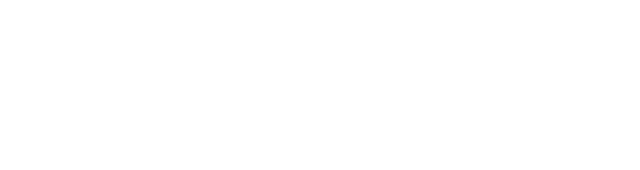
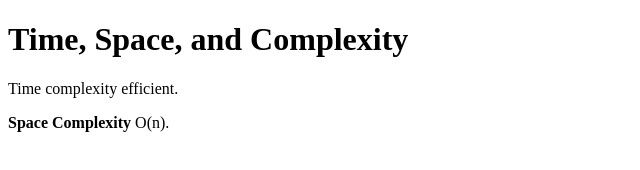
Before and after one commit to acciojob/time-and-space-complexity-ramakrishna-9989, a website: page main.html in a window 1280 px wide. Shown: the whole page, without its empty margins (0-640 px from the left). Drawn offline with Linux system fonts and the light colour scheme.

Commit message:
created a submission

```diff
--- a/main.html
+++ b/main.html
@@ -10,7 +10,9 @@
 	<!-- the entire body must be written by student -->
     <script type="text/javascript" src="./script.js">
 </script>
-
+<h1>Time, Space, and Complexity</h1>
+	<p>Time complexity efficient.</p>
+	<p><b>Space Complexity</b> O(n).</p>
 </body>
 
 </html>
```
